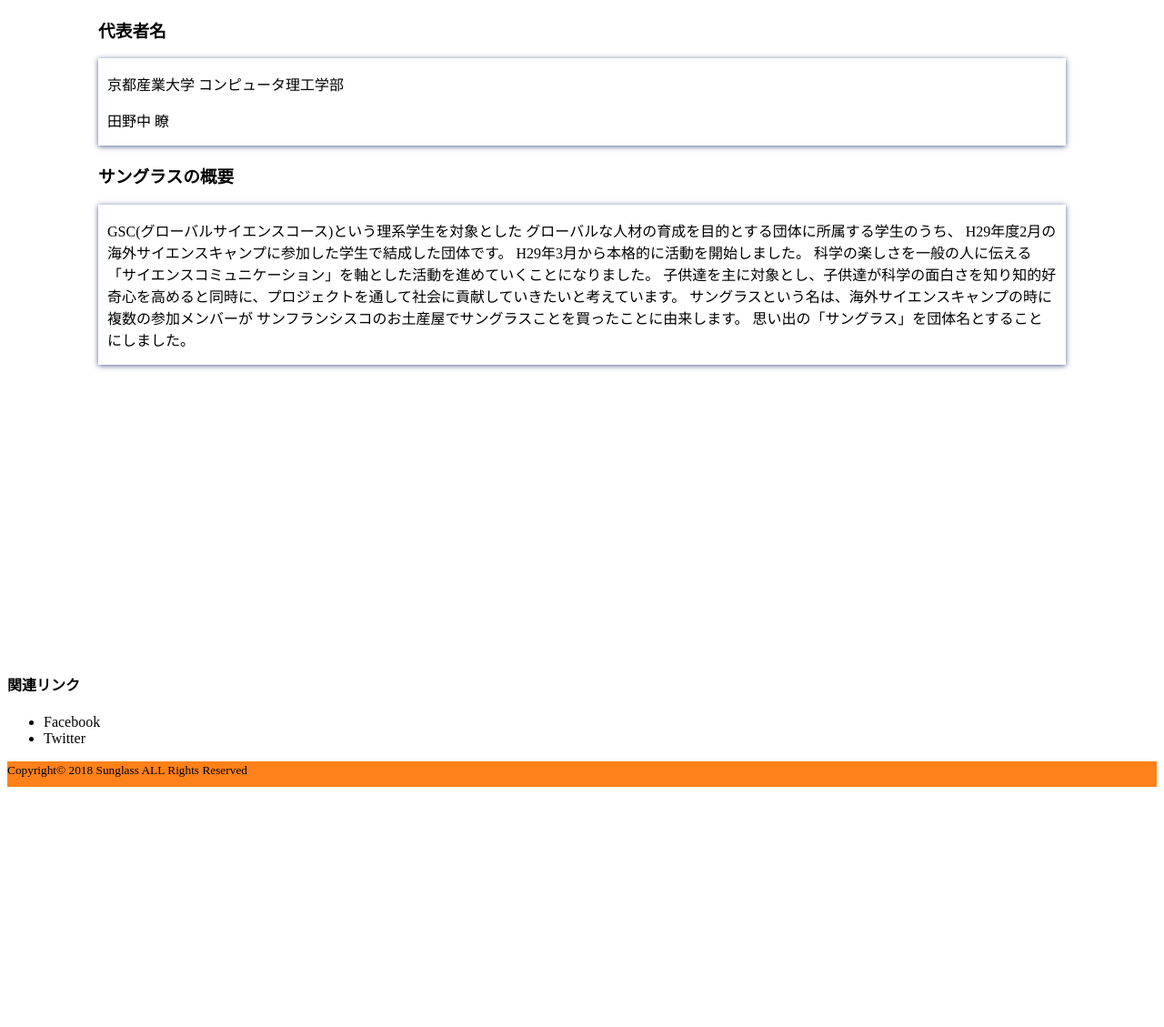
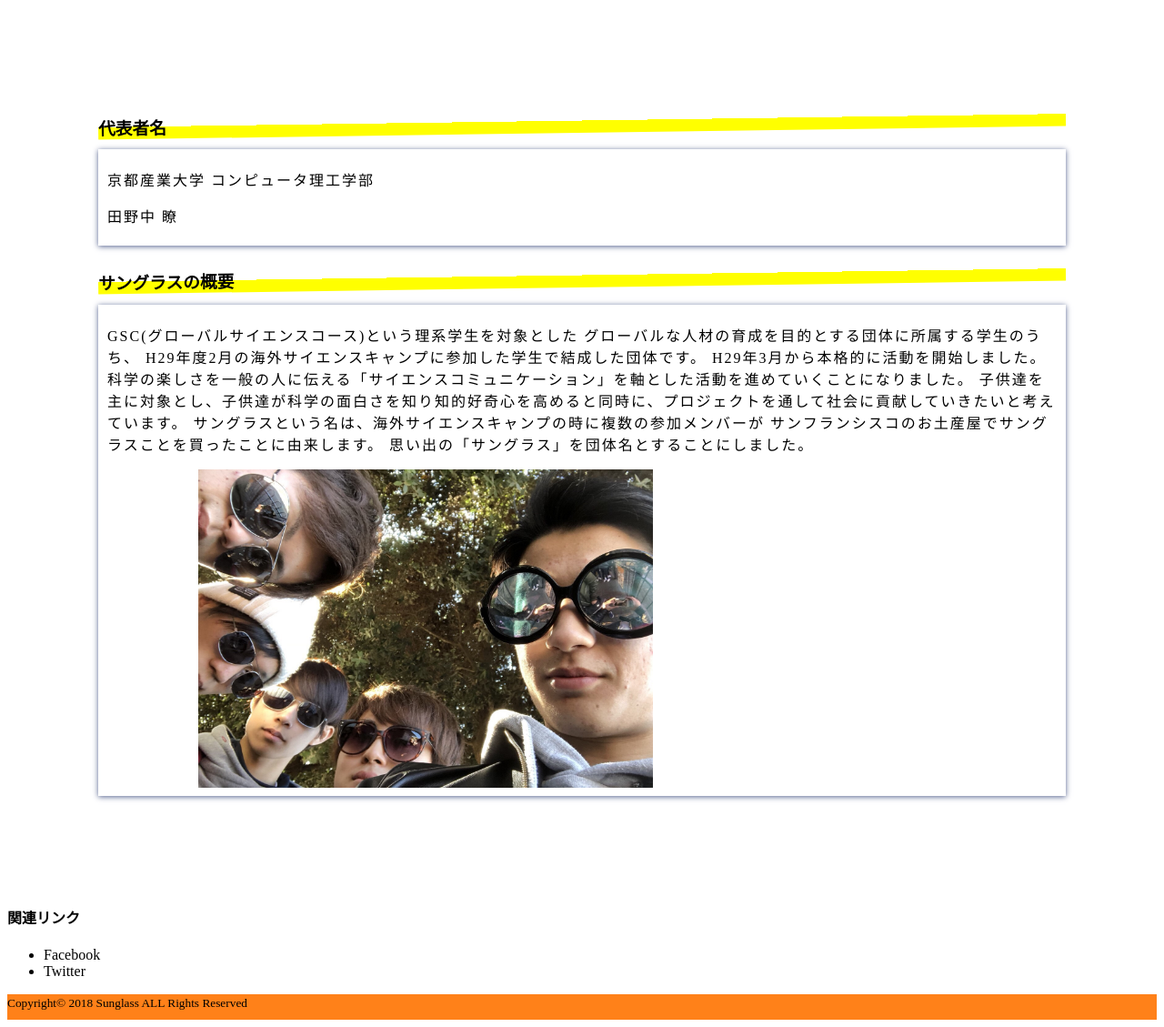
Before and after one commit to sahoI/Sunglass_Web, a PHP site: page /summary.html in a window 1280 px wide. Shown: the part 168-1297 px from the top of the page at 91% size. Before the commit the page ends 1033 px from the top, so only its background shows below. Run offline with PHP 8.4, Linux system fonts and the light colour scheme.

Commit message:
見出しをいい感じにして見た

```diff
--- a/style.css
+++ b/style.css
@@ -85,25 +85,46 @@
 }
 
 .contents {
-    height: 700px;
-    padding-left: 100px;
-    padding-right: 100px;
+    padding: 100px 100px;
+    /*padding-bottom: 50px;*/
+    /*padding-left: 100px;*/
+    /*padding-right: 100px;*/
     background-color: white;
 }
 
 .sentens {
-    padding: 0px 10px;
+    padding: 5px 10px;
     background-color: white;
     box-shadow: 0 1px 6px #56638F;
-    overflow: hidden;
+    /*overflow: hidden;*/
 }
+
 .sentens h4 {
     padding-left: 30px;
 }
+
 .sentens a {
     padding-bottom: 10px;
     padding-left: 30px;
 }
+
+.sentens p {
+    letter-spacing: 2px;
+}
+
+.contents img {
+    padding-left: 100px;
+    width: 500px;
+    height: 350px;
+}
+
+.title {
+    background: linear-gradient(transparent 50%, yellow 50%);
+    /*-webkit-transform-origin: left center;*/
+    -webkit-transform: rotate(-0.8deg);
+
+}
+
 .footer {
     width: 100%;
     height: 100%;
--- a/summary.html
+++ b/summary.html
@@ -43,7 +43,9 @@
                 サンフランシスコのお土産屋でサングラスことを買ったことに由来します。
                 思い出の「サングラス」を団体名とすることにしました。
             </p>
+            <img src="S__93806600.jpg">
         </div>
+
     </div>
     <div class="articleDetaileFoot">
         <section>
```
Also changed, not shown: ._S__93806600.jpg (added), S__93806600.jpg (added).
